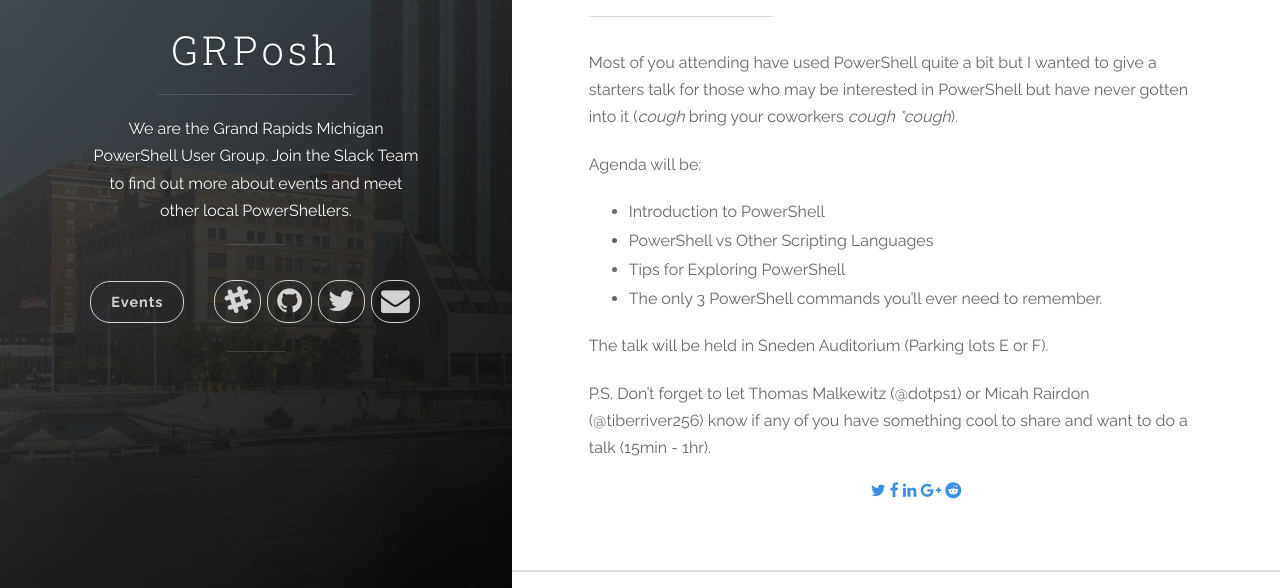
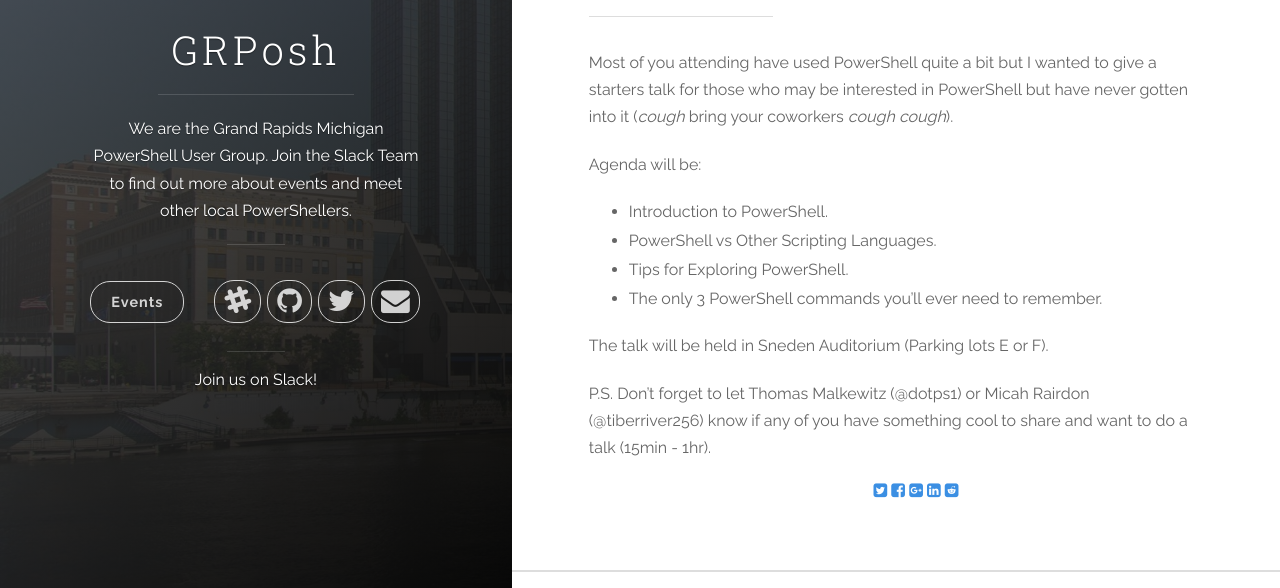
Before and after one commit to GRPosh/GRPosh.github.io, a Jekyll site: the page built from _posts/2016-19-18-powershell-101-at-davenport-university.md, in a window 1280 px wide and 922 px high. Shown: the part 315-903 px from the top of the window. Built offline with Jekyll 4.4.1, drawn with Linux system fonts in a browser that asks for light colours; nearby versions of some CDN libraries.

Commit message:
Changed social icons a little, removed slackin badge, i like the link better.

```diff
--- a/_includes/header.html
+++ b/_includes/header.html
@@ -89,8 +89,7 @@
 
         </div>
 
-        <br />
-        <script async defer src="https://grposhslack.herokuapp.com/slackin.js"></script>
+        <a href="http://grposhslack.herokuapp.com">Join us on Slack!</a>
 
       </div>
 
--- a/_layouts/post.html
+++ b/_layouts/post.html
@@ -16,19 +16,19 @@
   <section class="social">
     <ul class="share">
       <a class="social-button" href="https://twitter.com/intent/tweet?text={{ page.title }}&url={{ site.url }}{{ page.url }}" rel="nofollow" target="_blank" title="Share on Twitter">
-        <i class="fa fa-twitter"></i>
+        <i class="fa fa-twitter-square"></i>
       </a>
       <a class="social-button" href="https://facebook.com/sharer.php?u={{ site.url }}{{ page.url }}" rel="nofollow" target="_blank" title="Share on Facebook">
-        <i class="fa fa-facebook"></i>
+        <i class="fa fa-facebook-square"></i>
+      </a>
+      <a class="social-button" href="https://plus.google.com/share?url={{ site.url }}{{ page.url }}" rel="nofollow" target="_blank" title="Share on Google+">
+        <i class="fa fa-google-plus-square"></i>
       </a>
       <a class="social-button" href="http://www.linkedin.com/shareArticle?mini=true&url={{ site.url }}{{ page.url }}" rel="nofollow" target="_blank" title="Share on Linkedlin">
-        <i class="fa fa-linkedin"></i>
-      </a>
-      <a class="social-button" href="https://plus.google.com/share?url={{ site.url }}{{ page.url }}" rel="nofollow" target="_blank" title="Share on Google+">
-        <i class="fa fa-google-plus"></i>
+        <i class="fa fa-linkedin-square"></i>
       </a>
       <a class="social-button" href="http://www.reddit.com/submit?url={{ site.url }}{{ page.url }}&title={{ page.title }}" rel="nofollow" target="_blank" title="Share on Reddit">
-        <i class="fa fa-reddit"></i>
+        <i class="fa fa-reddit-square"></i>
       </a>
     </ul>
   </section>
--- a/_posts/2016-19-18-powershell-101-at-davenport-university.md
+++ b/_posts/2016-19-18-powershell-101-at-davenport-university.md
@@ -12,13 +12,13 @@
 
 ---
 
-Most of you attending have used PowerShell quite a bit but I wanted to give a starters talk for those who may be interested in PowerShell but have never gotten into it (*cough* bring your coworkers *cough *cough*).
+Most of you attending have used PowerShell quite a bit but I wanted to give a starters talk for those who may be interested in PowerShell but have never gotten into it (*cough* bring your coworkers *cough* *cough*).
 
 Agenda will be:
 
-* Introduction to PowerShell
-* PowerShell vs Other Scripting Languages
-* Tips for Exploring PowerShell
+* Introduction to PowerShell.
+* PowerShell vs Other Scripting Languages.
+* Tips for Exploring PowerShell.
 * The only 3 PowerShell commands you'll ever need to remember.
 
 The talk will be held in Sneden Auditorium (Parking lots E or F).
```
